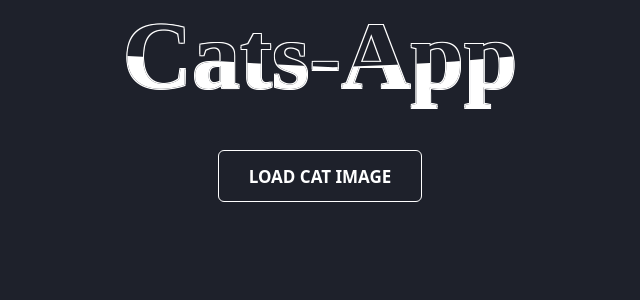
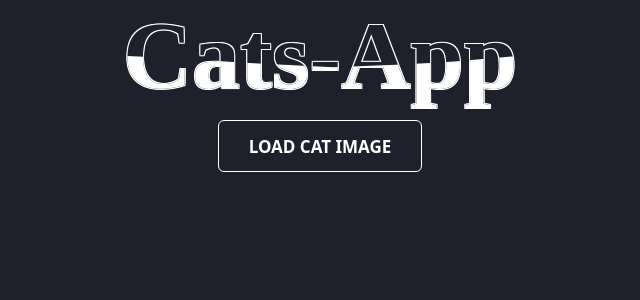
Before and after one commit to AlexProcess/React-cats, a React (Vite) app: page / in a window 1280 px wide. Shown: the top 300 px of the page, without its empty margins (320-960 px from the left). Built offline with nearby package versions, Linux system fonts and the light colour scheme; no server answers.

Commit message:
finish app

```diff
--- a/src/Components/CatImage.css
+++ b/src/Components/CatImage.css
@@ -1,12 +1,12 @@
 .cat-image__box{
     display: flex;
     justify-content: center;
-    margin-top: 150px;
+    margin-top: 120px;
 }
 
 .cat__image{
     object-fit: contain;
-    width: 450px;
+    width: 356px;
     border: 1px solid #ffff;
     border-radius: 5px;
     background-color: #1e212b;
```
